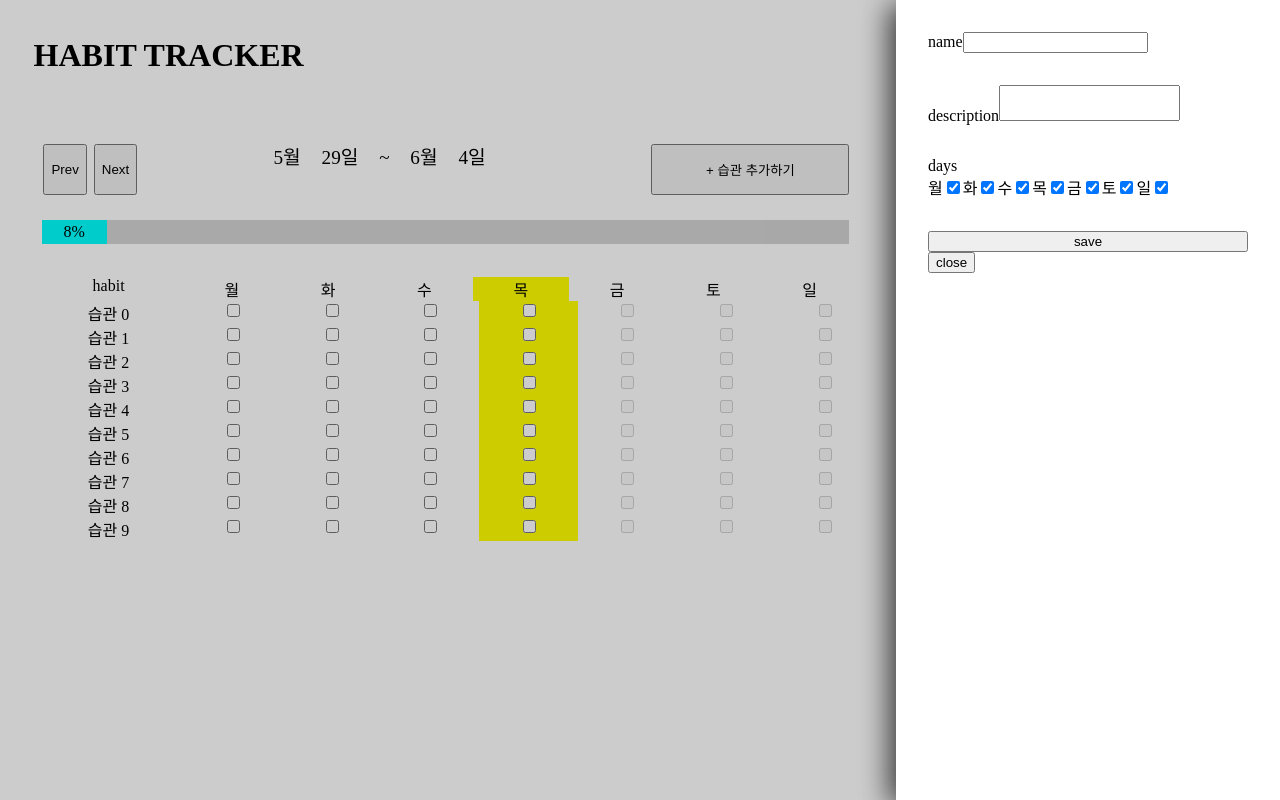
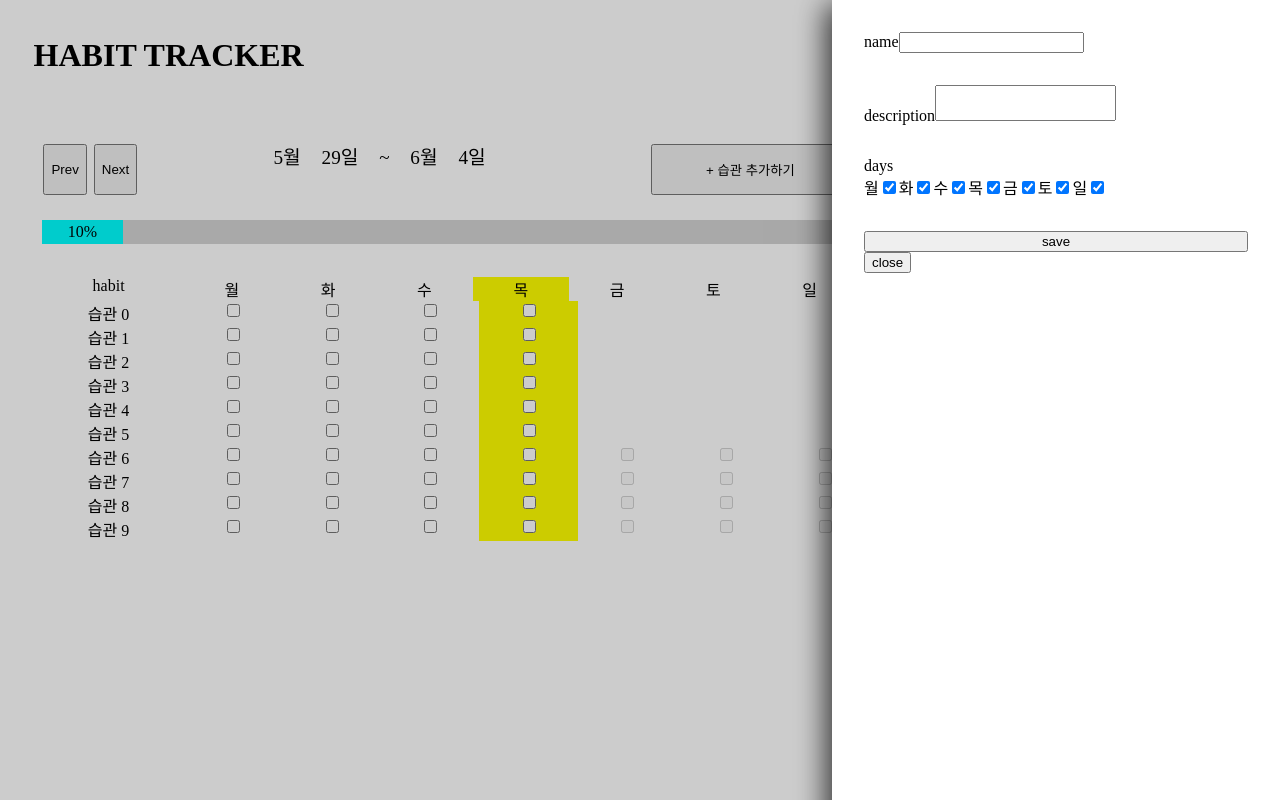
Before and after one commit to wanted-pre-onboarding-side-project/habit-tracker, a React (Create React App) app: page / in a window 1280 px wide. Both pictures are taken after a click on the button "+ 습관 추가하기". Built offline with nearby package versions, Linux system fonts and the light colour scheme.

Commit message:
feat: 해빗 삭제 핸들러 컨텍스트에 추가, 모달 컨텍스트 삭제
- 해빗 삭제를 위한 핸들러를 해빗 핸들 컨텍스트에 추가
- 모달 컨텍스트 사용하지 않고 모달 컴포넌트 내에서  createPortal로 처리

```diff
--- a/src/HabitTracker.tsx
+++ b/src/HabitTracker.tsx
@@ -2,7 +2,6 @@ import Controller from 'components/controller/Controller';
 import DashBoard from 'components/dashBoard/Dashboard';
 import HabitList from 'components/habits/HabitList';
 import Header from 'components/Header';
-import Overlays from 'components/overlay/Overlays';
 import './HabitTracker.css';
 
 const HabitTracker = () => {
@@ -12,7 +11,6 @@ const HabitTracker = () => {
       <Controller />
       <HabitList />
       <DashBoard />
-      <Overlays />
     </div>
   );
 };
--- a/src/components/controller/parts/AddHabitBtn.tsx
+++ b/src/components/controller/parts/AddHabitBtn.tsx
@@ -1,19 +1,31 @@
-import { useModalHandle } from 'contexts/ModalContext';
+import HabitCreateForm from 'components/overlay/HabitForm';
+import Modal from 'components/overlay/Modal';
+import { useState } from 'react';
 import styles from '../Controller.module.css';
 
 const AddHabitBtn = () => {
-  //  TODO
-  //  모달 만들고 나면 create 모달임을 action type에 넣어 전달한다.
+  const [isOpen, setIsOpen] = useState(false);
 
-  const toggleModal = useModalHandle();
+  const openModal = () => {
+    setIsOpen(true);
+  };
+
+  const closeModal = () => {
+    setTimeout(() => setIsOpen(false), 500);
+  };
 
   return (
-    <button
-      className={`${styles.AddHabitBtn} AddHabitBtnLayout`}
-      onClick={toggleModal}
-    >
-      + 습관 추가하기
-    </button>
+    <>
+      <button
+        className={`${styles.AddHabitBtn} AddHabitBtnLayout`}
+        onClick={openModal}
+      >
+        + 습관 추가하기
+      </button>
+      <Modal isOpen={isOpen} onClose={closeModal}>
+        <HabitCreateForm onClose={closeModal} />
+      </Modal>
+    </>
   );
 };
 
--- a/src/components/overlay/HabitForm.tsx
+++ b/src/components/overlay/HabitForm.tsx
@@ -6,19 +6,21 @@ import styles from './HabitForm.module.css';
 
 const HabitCreateForm = ({ onClose }: { onClose: () => void }) => {
   const formRef = useRef<HTMLFormElement>(null);
-  const handleCreateHabit = useHabitsHandle();
+  const { handleCreateHabit } = useHabitsHandle();
 
   const handleSubmit: React.FormEventHandler<HTMLFormElement> = (e) => {
     if (!formRef.current) return;
     e.preventDefault();
     const formData = new FormData(e.currentTarget);
+
     // TODO 유효성검사
-
     handleCreateHabit({
       name: formData.get('habitName') as string,
       description: formData.get('habitDescription') as string,
       days: formData.getAll('habitDays') as Day[],
     });
+
+    // TODO  : slide in 애니메이션 적용
     onClose();
   };
   return (
--- a/src/components/overlay/Modal.module.css
+++ b/src/components/overlay/Modal.module.css
@@ -1,30 +1,33 @@
 .modalContainer {
-  position: absolute;
-  right: -30%;
-  top: 0;
-  width: 30%;
-  height: 100%;
+  position: fixed;
   opacity: 0;
-  background: white;
-  box-shadow: none;
-  transition: all 0.5s ease;
-  padding: 2rem;
-  box-sizing: border-box;
-}
-
-.open {
-  right: 0;
-  opacity: 1;
-  box-shadow: -6px 5px 28px 0px rgba(0, 0, 0, 0.75);
-  -webkit-box-shadow: -6px 5px 28px 0px rgba(0, 0, 0, 0.75);
-  -moz-box-shadow: -6px 5px 28px 0px rgba(0, 0, 0, 0.75);
-}
-
-.backdrop {
-  position: absolute;
   left: 0;
   top: 0;
   width: 100%;
   height: 100%;
   background-color: rgba(0, 0, 0, 0.2);
+  transition: opacity 0.5s ease-in-out;
+  z-index: 1000;
 }
+
+.modalContainer.open {
+  opacity: 1;
+}
+
+.modal {
+  background: white;
+  position: absolute;
+  right: 0;
+  top: 0;
+  width: 30%;
+  height: 100%;
+  padding: 2rem;
+  transform: translateX(100%);
+  transition: transform 0.5s ease-in-out;
+}
+.open .modal {
+  transform: translateY(0);
+  box-shadow: -6px 5px 28px 0px rgba(0, 0, 0, 0.75);
+  -webkit-box-shadow: -6px 5px 28px 0px rgba(0, 0, 0, 0.75);
+  -moz-box-shadow: -6px 5px 28px 0px rgba(0, 0, 0, 0.75);
+}
--- a/src/components/overlay/Modal.tsx
+++ b/src/components/overlay/Modal.tsx
@@ -1,39 +1,26 @@
-import { useModalHandle } from 'contexts/ModalContext';
 import { useEffect, useState } from 'react';
-import HabitCreateForm from './HabitForm';
+import { createPortal } from 'react-dom';
 import styles from './Modal.module.css';
 
-const Modal = () => {
-  const toggleModal = useModalHandle();
-
-  const { modalClassNames, removeModalOpenClassname } = useModalClassname();
-
-  const closeModal = () => {
-    removeModalOpenClassname();
-    toggleModal();
-  };
-
-  return (
-    <>
-      <div className={styles.backdrop} onClick={closeModal} />
-      <div className={modalClassNames}>
-        <HabitCreateForm onClose={closeModal} />
-        <button onClick={closeModal}>close</button>
-      </div>
-    </>
-  );
-};
-
-export default Modal;
-
-// TODO : hook 분리
-const useModalClassname = () => {
+const Modal = ({
+  isOpen,
+  onClose,
+  children,
+}: {
+  isOpen: boolean;
+  onClose: () => void;
+  children: React.ReactNode;
+}) => {
   const [modalClassNames, setModalClassNames] = useState([
     styles.modalContainer,
   ]);
+
+  // TODO  : slide in 애니메이션 적용
   useEffect(() => {
-    setModalClassNames((prev) => [...prev, styles.open]);
-  }, []);
+    if (!isOpen) {
+      setModalClassNames((prev) => [...prev, styles.open]);
+    }
+  }, [isOpen]);
 
   const removeModalOpenClassname = () => {
     setModalClassNames((prev) =>
@@ -41,8 +28,26 @@ const useModalClassname = () => {
     );
   };
 
-  return {
-    modalClassNames: modalClassNames.join(' '),
-    removeModalOpenClassname,
+  const closeModal = () => {
+    removeModalOpenClassname();
+    onClose();
   };
+
+  if (!isOpen) return null;
+  return createPortal(
+    <div className={modalClassNames.join(' ')} onClick={closeModal}>
+      <div
+        className={styles.modal}
+        onClick={(e) => {
+          e.stopPropagation();
+        }}
+      >
+        {children}
+        <button onClick={closeModal}>close</button>
+      </div>
+    </div>,
+    document.body,
+  );
 };
+
+export default Modal;
--- a/src/components/overlay/Overlays.tsx
+++ /dev/null
@@ -1,10 +0,0 @@
-import { useModal } from 'contexts/ModalContext';
-import { createPortal } from 'react-dom';
-import Modal from './Modal';
-
-const Overlays = () => {
-  const isModalOpen = useModal();
-  return <>{isModalOpen && createPortal(<Modal />, document.body)}</>;
-};
-
-export default Overlays;
--- a/src/contexts/HabitContextProvider.tsx
+++ b/src/contexts/HabitContextProvider.tsx
@@ -1,5 +1,5 @@
-import { useState, ReactNode, useCallback } from 'react';
 import { DAYS } from 'constant';
+import { ReactNode, useMemo, useState } from 'react';
 import { HabitContext, HabitHandleContext } from './HabitContext';
 import type { Habit } from 'interface/main';
 
@@ -9,26 +9,31 @@ const dummy: Habit[] = Array(10)
     id: idx,
     name: `습관 ${idx}`,
     description: `습관 ${idx} 설명`,
-    days: DAYS,
+    days: idx > 5 ? DAYS : ['월', '화', '수', '목'],
   }));
 
 export const HabitProvider = ({ children }: { children: ReactNode }) => {
   const [habits, setHabits] = useState<Habit[]>(dummy);
 
-  const handleCreateHabit = useCallback(
-    (newHabitContent: Omit<Habit, 'id'>) => {
+  const handlers = useMemo(
+    () => ({
+      handleCreateHabit: (newHabitContent: Omit<Habit, 'id'>) => {
         const newHabit: Habit = {
           id: habits.length < 1 ? 0 : habits[habits.length - 1].id + 1,
           ...newHabitContent,
         };
         setHabits([...structuredClone(habits), newHabit]);
       },
+      handleDeleteHabit: (deleteHabitId: Habit['id']) => {
+        setHabits((prev) => prev.filter((habit) => habit.id !== deleteHabitId));
+      },
+    }),
     [habits],
   );
 
   return (
     <HabitContext.Provider value={habits}>
-      <HabitHandleContext.Provider value={handleCreateHabit}>
+      <HabitHandleContext.Provider value={handlers}>
         {children}
       </HabitHandleContext.Provider>
     </HabitContext.Provider>
--- a/src/contexts/ModalContext.tsx
+++ /dev/null
@@ -1,26 +0,0 @@
-import { createContext, useContext } from 'react';
-import type {
-  ModalContextType,
-  ModalHandleContextType,
-} from 'interface/context';
-
-export const ModalContext = createContext<ModalContextType>(null);
-export const ModalHandleContext = createContext<ModalHandleContextType>(null);
-
-export const useModal = () => {
-  const context = useContext(ModalContext);
-
-  if (context === null)
-    throw new Error('<ModalContext.Provider>가 제공되지 않았습니다.');
-
-  return context;
-};
-
-export const useModalHandle = () => {
-  const context = useContext(ModalHandleContext);
-
-  if (!context)
-    throw new Error('<ModalHandleContext.Provider>가 제공되지 않았습니다.');
-
-  return context;
-};
--- a/src/contexts/ModalContextProvider.tsx
+++ /dev/null
@@ -1,24 +0,0 @@
-import { useState, ReactNode, useCallback } from 'react';
-import { ModalContext, ModalHandleContext } from './ModalContext';
-
-export const ModalProvider = ({ children }: { children: ReactNode }) => {
-  const [isModalOpen, setIsModalOpen] = useState(false);
-
-  const toggleModal = useCallback(() => {
-    if (isModalOpen) {
-      return setTimeout(() => setIsModalOpen((prev) => !prev), 500);
-    }
-    return setIsModalOpen((prev) => !prev);
-  }, [isModalOpen]);
-
-  //  TODO
-  //  현재는 create 뿐이라 T/F로 충분하지만, 앞으로 여러 종류의 모달에 따라 다른 상태를 가져야 할 수 있다.
-
-  return (
-    <ModalContext.Provider value={isModalOpen}>
-      <ModalHandleContext.Provider value={toggleModal}>
-        {children}
-      </ModalHandleContext.Provider>
-    </ModalContext.Provider>
-  );
-};
--- a/src/index.tsx
+++ b/src/index.tsx
@@ -1,5 +1,4 @@
 import { HabitProvider } from 'contexts/HabitContextProvider';
-import { ModalProvider } from 'contexts/ModalContextProvider';
 import { RecordProvider } from 'contexts/RecordContextProvider';
 import HabitTracker from 'HabitTracker';
 import ReactDOM from 'react-dom/client';
@@ -12,9 +11,7 @@ const root = ReactDOM.createRoot(
 root.render(
   <HabitProvider>
     <RecordProvider>
-      <ModalProvider>
-        <HabitTracker />
-      </ModalProvider>
+      <HabitTracker />
     </RecordProvider>
   </HabitProvider>,
 );
```
Also changed, not shown: src/components/temporary/TempHabitList.tsx (deleted, +0 -28 lines), src/interface/context.ts (+4 -7 lines). Lines whose indentation alone changed are shown as unchanged.
